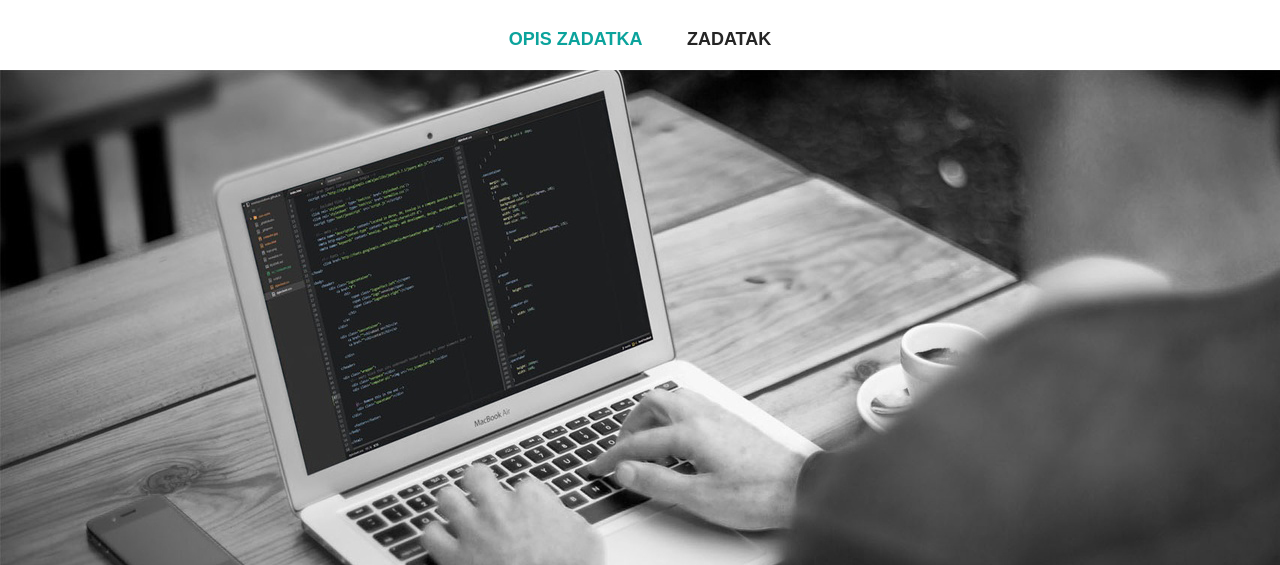
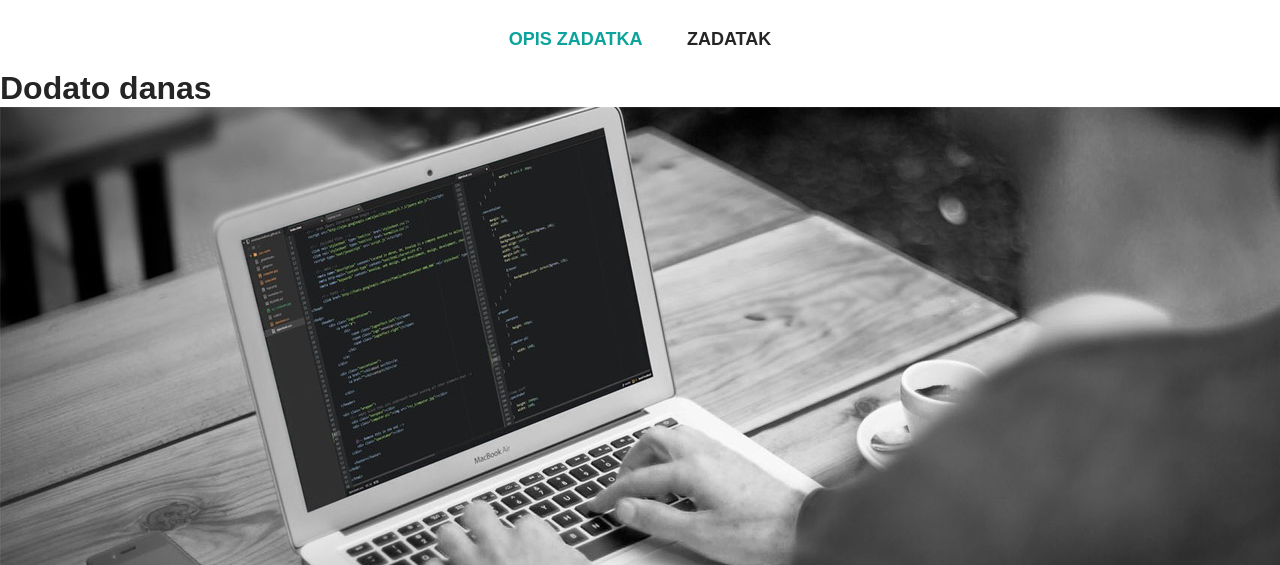
Before and after one commit to CodeEdu2020/projekatCode, a plain HTML site: page index.html in a window 1280 px wide. Shown: the part 235-800 px from the top of the page. Drawn offline with Linux system fonts and the light colour scheme.

Commit message:
dodao sam naslov 27
doat naslov

```diff
--- a/index.html
+++ b/index.html
@@ -18,6 +18,7 @@
 			<li><a href="zadatak.html">Zadatak</a></li>
 		</ul>
 	</div>
+	<h1>Dodato danas</h1>
 	<div id="slika">
 
 	</div>
```
